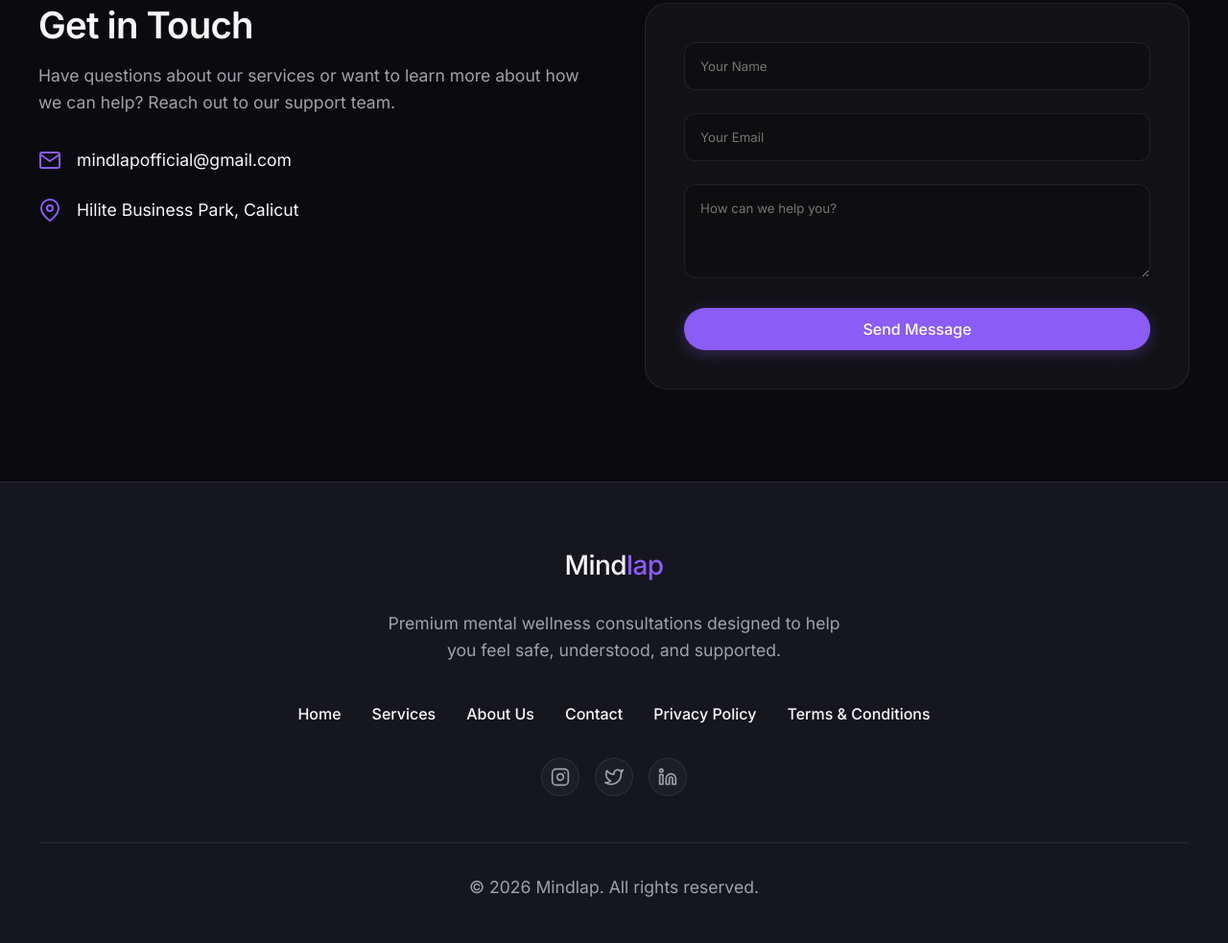
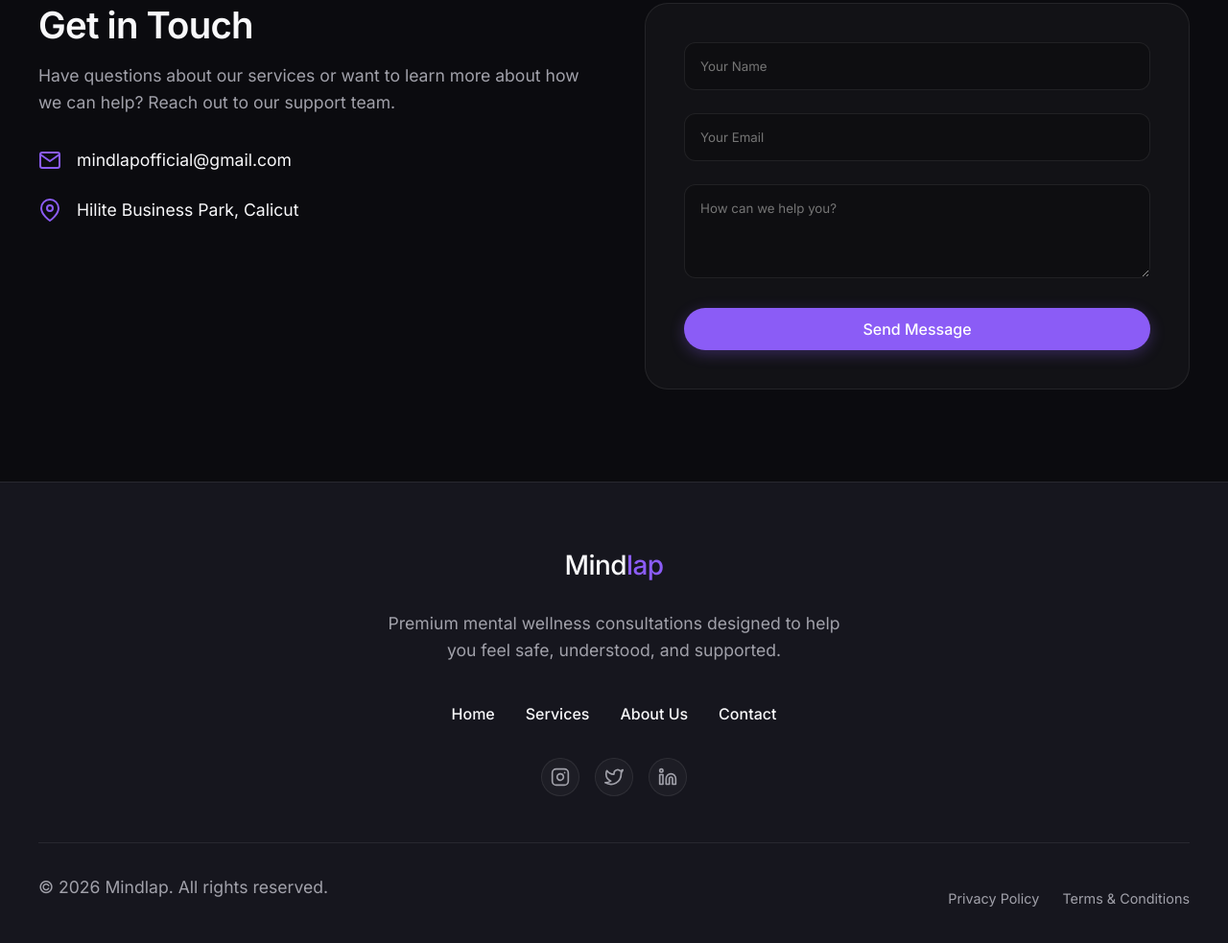
Before and after one commit to Aflah610/mindlap, a plain HTML site: page index.html in a window 1280 px wide. Shown: the part 2157-3140 px from the top of the page at 96% size. Drawn offline with Linux system fonts and the light colour scheme.

Commit message:
Improve footer layout for legal links

```diff
--- a/index.html
+++ b/index.html
@@ -177,8 +177,6 @@
           <a href="#services">Services</a>
           <a href="#about">About Us</a>
           <a href="#contact">Contact</a>
-          <a href="privacy.html">Privacy Policy</a>
-          <a href="terms.html">Terms & Conditions</a>
         </div>
 
         <div class="social-icons">
@@ -190,6 +188,10 @@
     </div>
     <div class="footer-bottom">
       <p>&copy; 2026 Mindlap. All rights reserved.</p>
+      <div class="legal-links">
+        <a href="privacy.html">Privacy Policy</a>
+        <a href="terms.html">Terms & Conditions</a>
+      </div>
     </div>
   </footer>
 
--- a/styles.css
+++ b/styles.css
@@ -629,10 +629,28 @@ p {
   padding: 2rem 0 0;
   border-top: 1px solid var(--glass-border);
   display: flex;
-  justify-content: center;
+  justify-content: space-between;
   align-items: center;
+  flex-wrap: wrap;
+  gap: 1rem;
   color: var(--text-muted);
   margin-top: 3rem;
+}
+
+.legal-links {
+  display: flex;
+  gap: 1.5rem;
+}
+
+.legal-links a {
+  color: var(--text-muted);
+  text-decoration: none;
+  font-size: 0.9rem;
+  transition: var(--transition);
+}
+
+.legal-links a:hover {
+  color: var(--text-main);
 }
 
 /* Animations */
@@ -712,4 +730,10 @@ p {
     gap: 1rem;
     flex-direction: column;
   }
+
+  .minimal-footer .footer-bottom {
+    flex-direction: column;
+    text-align: center;
+    gap: 1.5rem;
+  }
 }
```
Also changed, not shown: privacy.html (+4 -2 lines), terms.html (+4 -2 lines).
